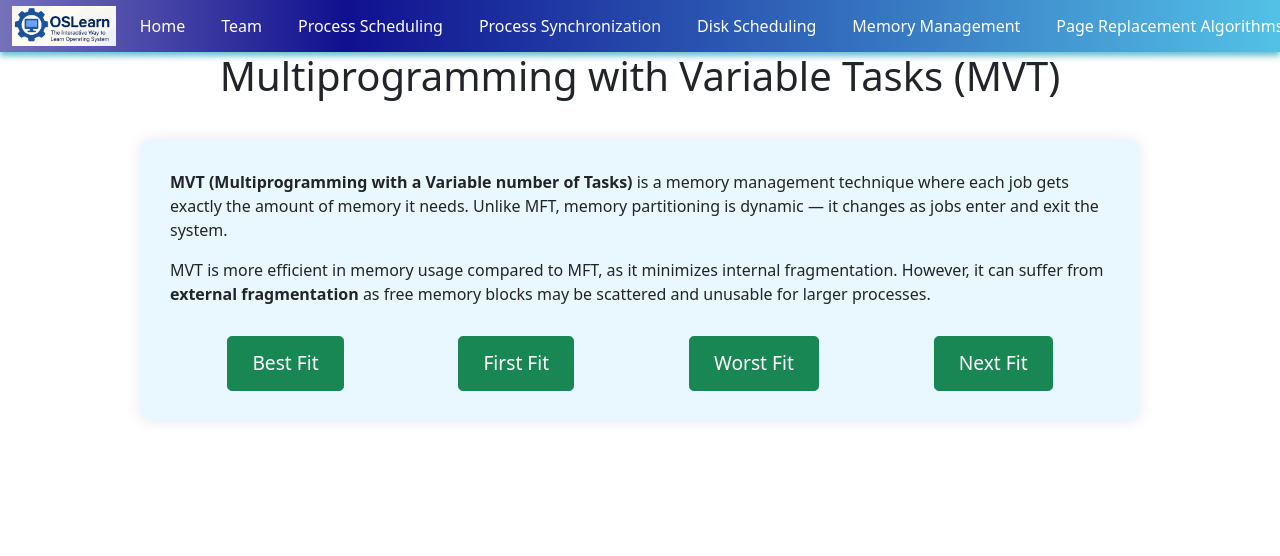
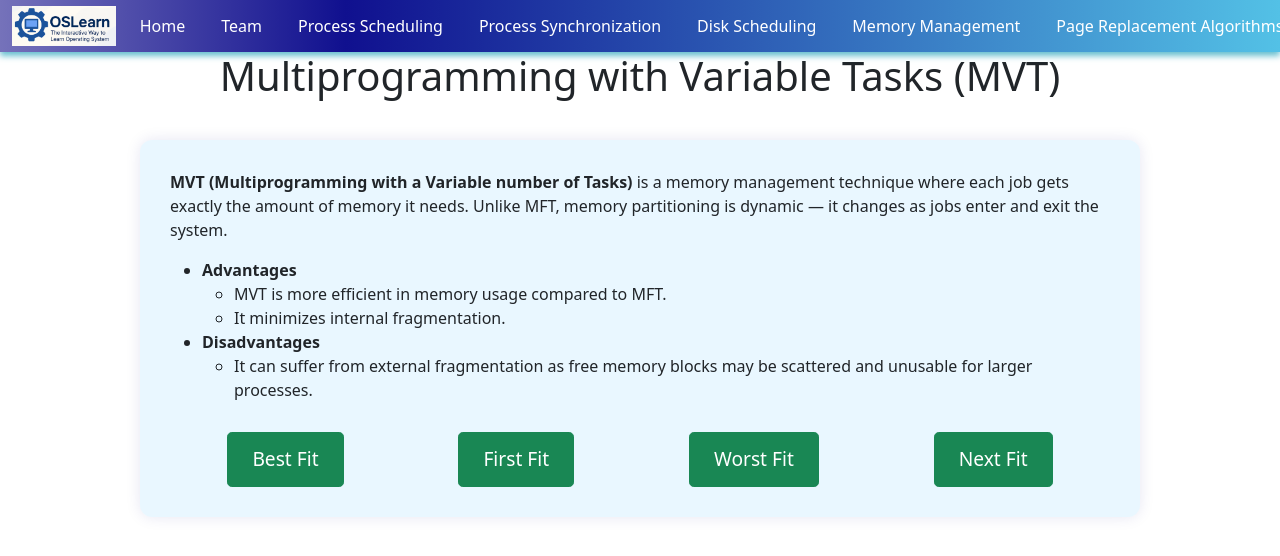
Before and after one commit to VarshiniAdurti28/OSLearn, a Flask app: page /memory-allocation/mvt/ in a window 1280 px wide; the page is wider, and only the part inside the window is pictured. Shown: the top 556 px of that part. Run offline with Flask 2, Linux system fonts and the light colour scheme.

Commit message:
Update wiki.html

```diff
--- a/app/templates/memory_allocation/mvt/wiki.html
+++ b/app/templates/memory_allocation/mvt/wiki.html
@@ -42,10 +42,17 @@ Memory Allocation
         <strong>MVT (Multiprogramming with a Variable number of Tasks)</strong> is a memory management technique where each job gets
         exactly the amount of memory it needs. Unlike MFT, memory partitioning is dynamic — it changes as jobs enter and exit the system.
     </p>
-    <p>
-        MVT is more efficient in memory usage compared to MFT, as it minimizes internal fragmentation. However, it can suffer from
-        <strong>external fragmentation</strong> as free memory blocks may be scattered and unusable for larger processes.
-    </p>
+    <ul>
+        <li><strong>Advantages</strong></li>
+        <ul>
+            <li>MVT is more efficient in memory usage compared to MFT.</li>
+            <li>It minimizes internal fragmentation.</li>
+        </ul>
+        <li><strong>Disadvantages</strong></li>
+        <ul>
+            <li>It can suffer from external fragmentation as free memory blocks may be scattered and unusable for larger processes.</li>
+        </ul>
+    </ul>
     <div class="btn-group">
         <a href="/memory-allocation/mvt/best-fit"><button class="btn btn-success btn-lg">Best Fit</button></a>
         <a href="/memory-allocation/mvt/first-fit"><button class="btn btn-success btn-lg">First Fit</button></a>
```
